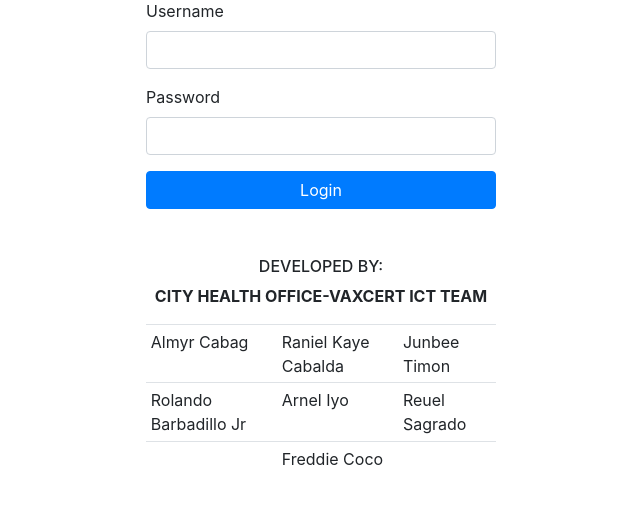
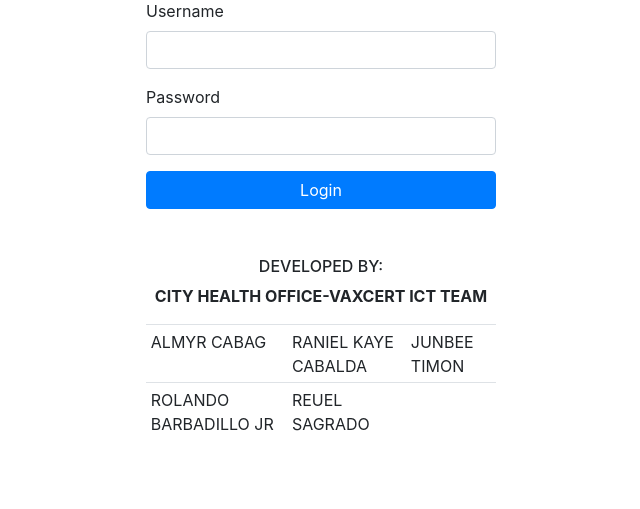
Before and after one commit to junmarktimon/lgulaboratory, a PHP site: page / in a window 1280 px wide. Shown: the part 291-800 px from the top of the page, without its empty margins (319-959 px from the left). Run offline with PHP 8.4, Linux system fonts and the light colour scheme; some libraries are stand-ins or nearby versions.

Commit message:
fixing names of ICT team

```diff
--- a/index.php
+++ b/index.php
@@ -75,34 +75,19 @@
 						<tbody>
 
 							<tr>
-								<td> Almyr Cabag </td>
-								<td> Raniel Kaye Cabalda </td>
-								<td> Junbee Timon </td>
+								<td style="text-transform: uppercase;"> Almyr Cabag </td>
+								<td style="text-transform: uppercase;"> Raniel Kaye Cabalda </td>
+								<td style="text-transform: uppercase;"> Junbee Timon </td>
 							</tr>
 							<tr>
 
-								<td> Rolando Barbadillo Jr </td>
-								<td> Arnel Iyo </td>
-								<td> Reuel Sagrado </td>
-							</tr>
-							<tr>
-								<td>  </td>
-								<td> Freddie Coco </td>
-								<td></td>
+								<td style="text-transform: uppercase;"> Rolando Barbadillo Jr </td>
+								<td style="text-transform: uppercase;"> Reuel Sagrado </td>
+								<td style="text-transform: uppercase;"> </td>
 							</tr>
 						</tbody>
 					</table>
 					</div>
-				<!-- <div>
-					<span> Almyr Cabag </span>
-					<span> Raniel Kaye Cabalda </span>
-					<span> Junbee Timon </span>
-					<span> Rolando Barbadillo Jr </span>
-					<span> Arnel Iyo </span>
-					<span> Reuel Sagrado </span>
-					<span> Freddie Coco </span>
-				</div>
-				 -->
 			</div>
 			<div class="col-4"></div>
 		</div>
```
